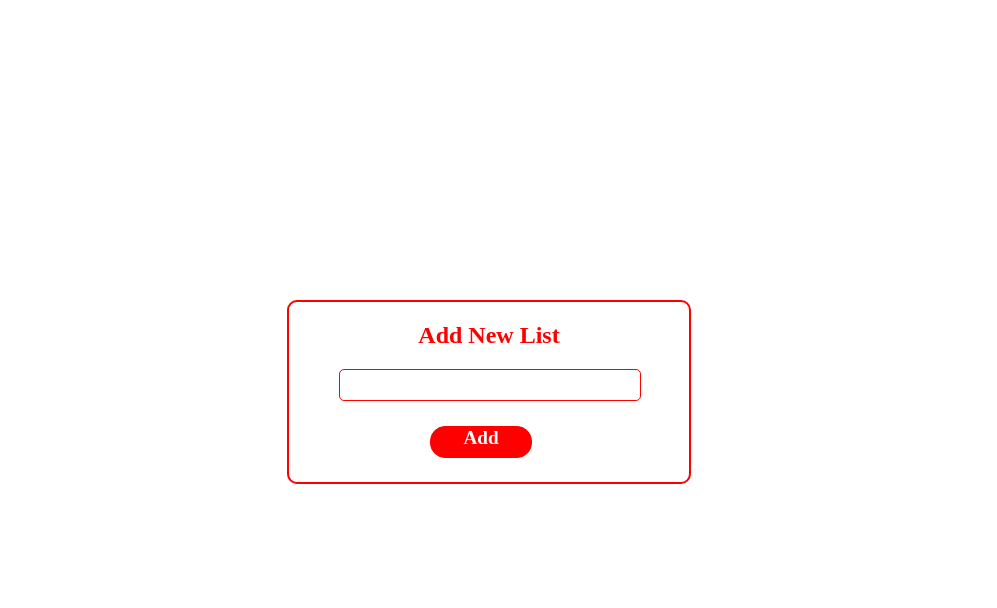
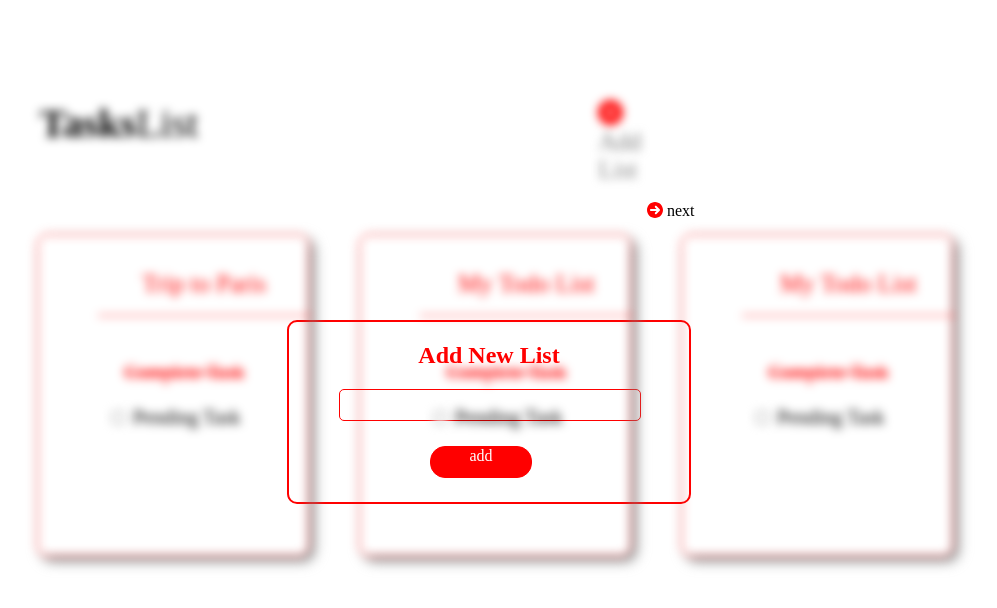
Before and after one commit to rutujaarage/projectcss, a plain HTML site: page index3.html in a window 1280 px wide. Shown: the whole page, without its empty margins (221-1218 px from the left). Drawn offline with Linux system fonts and the light colour scheme.

Commit message:
name change

```diff
--- a/index3.html
+++ b/index3.html
@@ -6,19 +6,65 @@
     <meta name="viewport" content="width=device-width, initial-scale=1.0">
     <title>Document</title>
     <link rel="stylesheet" href="style1.css">
+    <link rel="stylesheet" href="https://cdnjs.cloudflare.com/ajax/libs/font-awesome/6.0.0-beta2/css/all.min.css" integrity="sha512-YWzhKL2whUzgiheMoBFwW8CKV4qpHQAEuvilg9FAn5VJUDwKZZxkJNuGM4XkWuk94WCrrwslk8yWNGmY1EduTA==" crossorigin="anonymous" referrerpolicy="no-referrer" />
+    <script src="https://cdnjs.cloudflare.com/ajax/libs/font-awesome/6.0.0-beta2/js/all.min.js" integrity="sha512-cyAbuGborsD25bhT/uz++wPqrh5cqPh1ULJz4NSpN9ktWcA6Hnh9g+CWKeNx2R0fgQt+ybRXdabSBgYXkQTTmA==" crossorigin="anonymous" referrerpolicy="no-referrer"></script>
 </head>
 <body>
-    <div class="new"> </div>
-   <div class="add"><h2>Add New List</h2>
-    <div class="bgimg">
+ <div class="new">
+     <div class="header">
+        <div class="span1"><b>Tasks</b>List</div>
+        <br>
+         <a href="./index2.html"><div class="span2"><i color="red" class="fas fa-plus-circle"></i> Add List</div></a>
+
+    </div>
+
+    <div class="card">
+     <div class="card1">
+        <div class="div1"><p> Trip to Paris</p></div>
+
+        <div class="div2"><p><del>Complete Task</del></p></div>
+        <div class="div3">
+            <input type="checkbox" id="check" name="todo">
+            <label for="check">Pending Task</label>
+        </div>
+     </div>
+    <br>
+    <br>
+     <div class="card2">
+        <div class="div1"><p> My Todo List</p></div>
+
+        <div class="div2"><p><del>Complete Task</del></p></div>
+        <div class="div3">
+            <input type="checkbox" id="check" name="todo">
+            <label for="check">Pending Task</label>
+        </div>
+    </div>
+    <br>
+    <br>
+     <div class="card3">
+        <div class="div1"><p> My Todo List</p></div>
+
+        <div class="div2"><p><del>Complete Task</del></p></div>
+        <div class="div3">
+            <input type="checkbox" id="check" name="todo">
+            <label for="check">Pending Task</label>
+        </div>
+    </div>
+  </div>
+</div>
+<div class="first">
+    <a href="./index4.html"><div class="back"><i color="red" class="fas fa-arrow-circle-right"></i> next</div></a>
+   </div>
+     <div class="add"><h2>Add New List</h2>
+      <div class="bgimg">
        <div class="emptybox">
            <br>
-              <a href="./index4.html"><div class="add2">Add</div> </a>
-
-       </div>
+           <a href="./index.html"><div class="add2">add</div> </a>
+        </div>
    </div>
  </div>
 
 
+
 </body>
 </html>
--- a/style1.css
+++ b/style1.css
@@ -60,6 +60,7 @@
 }
 .back{
     margin-left: 60px;
+    margin-top: 30px;
 }
 
 .div1{
@@ -112,6 +113,7 @@
 a{
     text-decoration: none;
     margin-left: 400px;
+    /* text-align: center; */
 
 }
 .heading{
@@ -133,11 +135,8 @@ a{
     height: 180px;
     text-align: center;
     color: red;
-    margin-top: 300px;
+    margin-top: 100px;
     margin-left: 500px;
-
-
-
 }
 
 .emptybox{
@@ -160,13 +159,18 @@ a{
    margin-left: 90px;
    background-color: red;
    color: white;
-   font-weight:bold ;
-   font-size: larger;
+   /* font-weight:bold ;
+   font-size: larger; */
 }
 .back{
     color: black;
+    margin-top: auto;
 }
 .new{
-    background-image: url(./index1.html);
-    filter: blur(8px);
+   filter: blur(5px);
+
 }
+.first{
+    margin-left: 800px;
+    text-decoration: none;
+}
```
Also changed, not shown: index2.html (+1 -1 lines), index4.html (+23 -1 lines).
